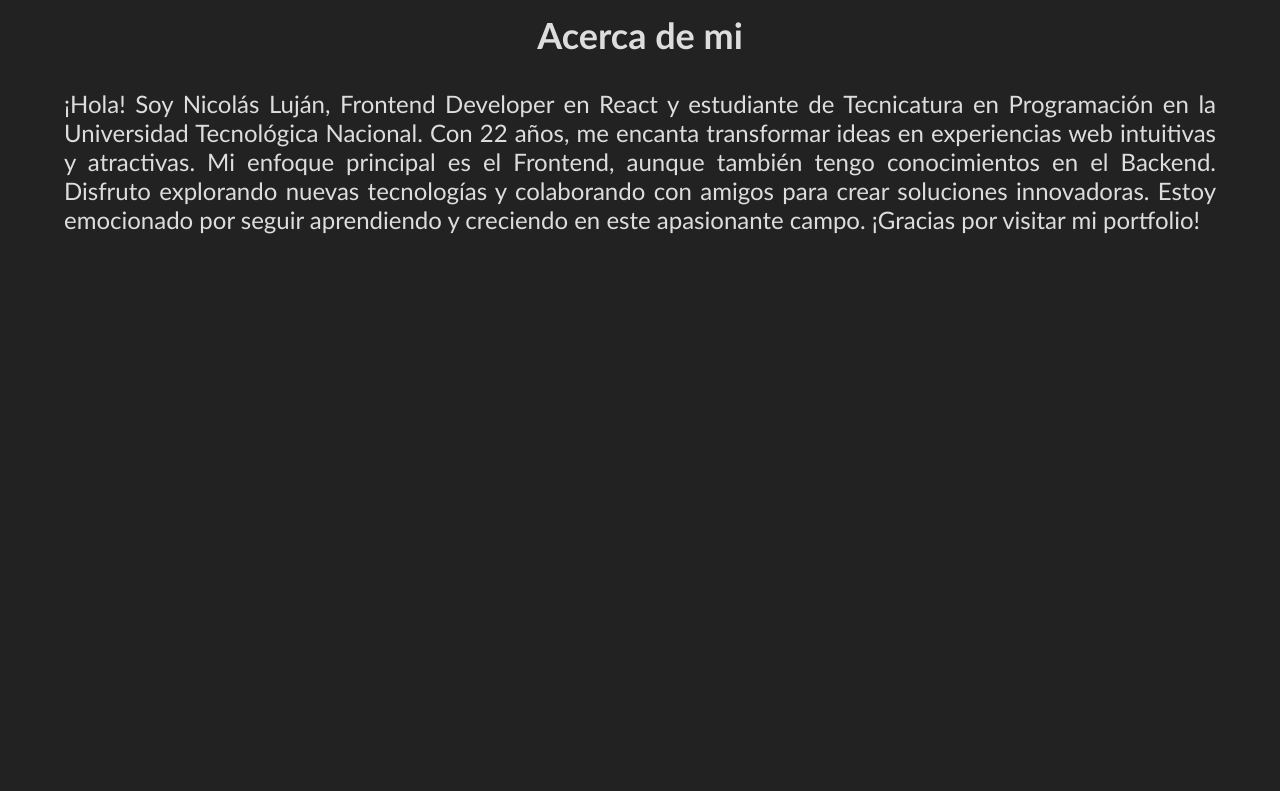
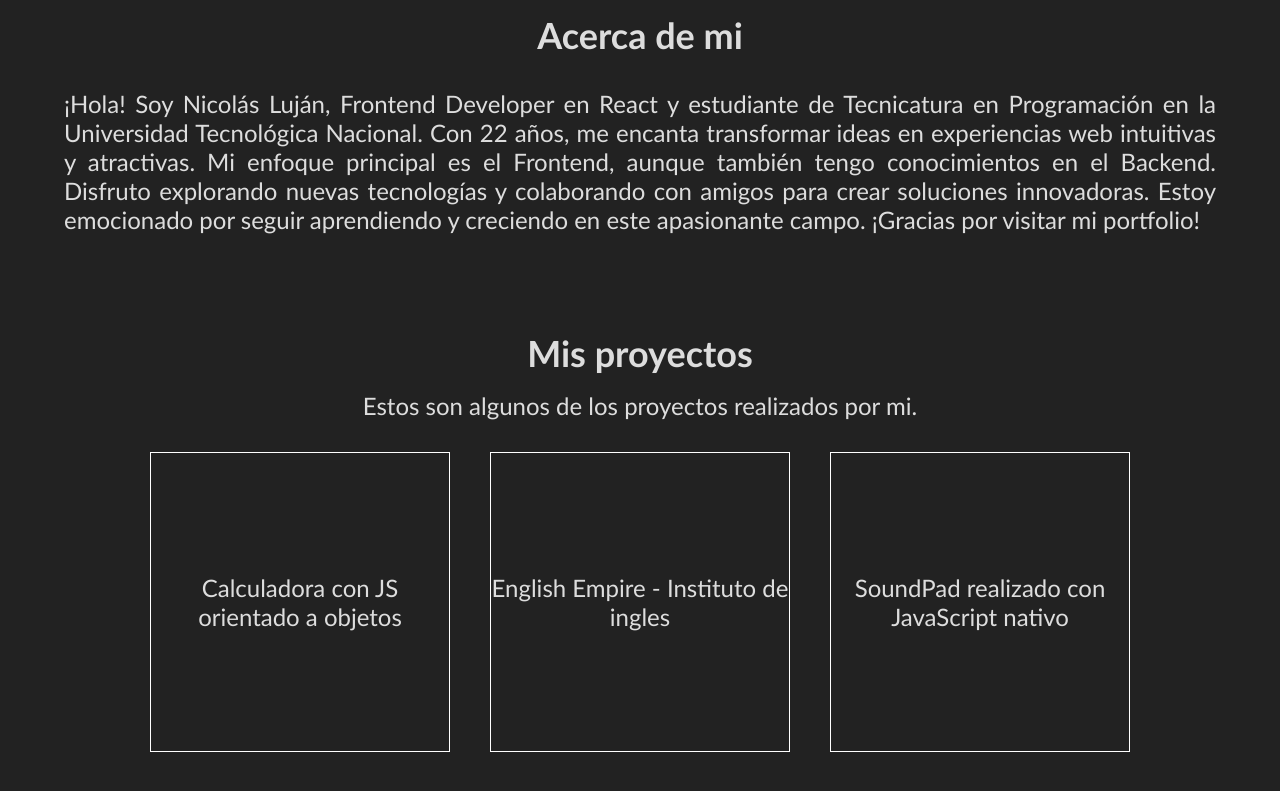
Before and after one commit to nicolujan1610/nicolujan1610.github.io, a plain HTML site: page index.html in a window 1280 px wide. Shown: the part 803-1594 px from the top of the page. Before the commit the page ends 1200 px from the top, so only its background shows below. Drawn offline with Linux system fonts and the light colour scheme.

Commit message:
proyectos section casi terminado, falta añadir imagenes y link a proyectos

```diff
--- a/index.html
+++ b/index.html
@@ -14,8 +14,8 @@
     </div>
     <ul>
       <li><a href="#acercade">Acerca de</a></li>
+      <li><a href="#proyectos">Proyectos</a></li>
       <li><a href="#contacto">Contacto</a></li>
-      <li><a href="#proyectos">Proyectos</a></li>
     </ul>
     <div class="switch-mode-container">
       <i class="fa-solid fa-toggle-off" id="switch-mode-btn"></i>
@@ -33,8 +33,25 @@
       </div>
     </div>
     <section class="acercade" id="acercade">
-      <h1>Acerca de mi</h1>
+      <h2>Acerca de mi</h2>
       <p>¡Hola! Soy Nicolás Luján, Frontend Developer en React y estudiante de Tecnicatura en Programación en la Universidad Tecnológica Nacional. Con 22 años, me encanta transformar ideas en experiencias web intuitivas y atractivas. Mi enfoque principal es el Frontend, aunque también tengo conocimientos en el Backend. Disfruto explorando nuevas tecnologías y colaborando con amigos para crear soluciones innovadoras. Estoy emocionado por seguir aprendiendo y creciendo en este apasionante campo. ¡Gracias por visitar mi portfolio!</p>
+    </section>
+    <section class="proyectos" id="proyectos">
+      <div class="proyectos-title">
+        <h2>Mis proyectos</h2>
+        <p>Estos son algunos de los proyectos realizados por mi.</p>
+      </div>
+      <div class="grid-proyectos">
+        <div class="proyecto calculadora">
+          <p>Calculadora con JS orientado a objetos</p>
+        </div>
+        <div class="proyecto instituto">
+          <p>English Empire - Instituto de ingles</p>
+        </div>
+        <div class="proyecto soundpad">
+          <p>SoundPad realizado con JavaScript nativo</p>
+        </div>
+      </div>
     </section>
   </main>
 
--- a/style.css
+++ b/style.css
@@ -2,6 +2,7 @@
   margin: 0;
   padding: 0;
   box-sizing: border-box;
+  scroll-behavior: smooth;
 }
 
 :root{
@@ -72,6 +73,8 @@ a:hover{
 
 /* -------MAIN------- */
 
+/* ---banner--- */
+
 .main-banner{
   display: flex;
   justify-content: center;
@@ -114,7 +117,7 @@ a:hover{
 
 .acercade{
   width: 100%;
-  height: 50vh;
+  height: 33vh;
   font-size: 24px;
   display: flex;
   flex-direction: column;
@@ -123,3 +126,44 @@ a:hover{
   text-align: justify;
   gap: 2rem;
 }
+
+
+/* ----proyectos---- */
+
+.proyectos{
+  display: flex;
+  justify-content: center;
+  align-items: center;
+  flex-direction: column;
+  height: 70vh;
+  font-size: 24px;
+  gap: 2rem;
+  padding: 0 10rem;
+}
+
+.proyectos-title{
+  display: flex;
+  justify-content: center;
+  align-items: center;
+  flex-direction: column;
+  gap: 1rem;
+}
+
+.grid-proyectos{
+  display: grid;
+  grid-template-columns: 1fr 1fr 1fr;
+  grid-template-rows: 1fr;
+  width: auto;
+  height: 300px;
+  gap: 40px;
+}
+
+.proyecto{
+  display: flex;
+  justify-content: center;
+  align-items: center;
+  text-align: center;
+  width: 300px;
+  border: 1px solid white;
+  cursor: pointer;
+}
```
